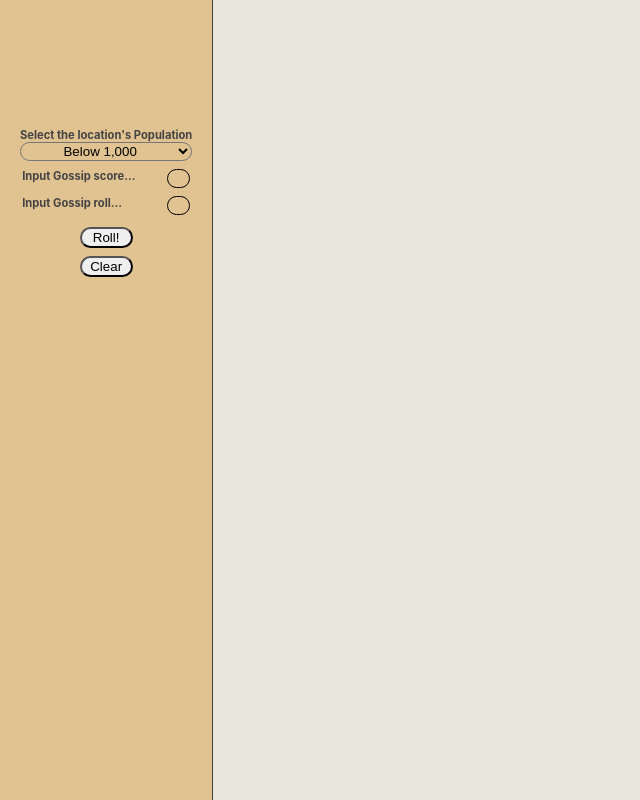
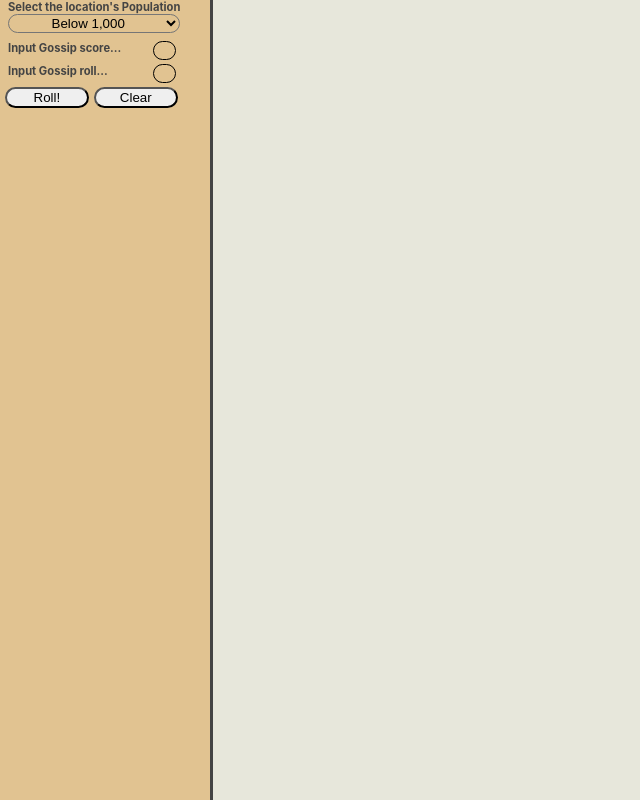
Before and after one commit to justricky21/wfrp-shoppe-generator, a React (Create React App) app: page / in a window 1280 px wide. Shown: the whole page, without its empty margins (0-640 px from the left). Built offline with nearby package versions, Linux system fonts and the light colour scheme.

Commit message:
redone main form css and relegated buttons to footer component

```diff
--- a/src/components/MainForm.css
+++ b/src/components/MainForm.css
@@ -1,23 +1,11 @@
 .main-form {
-  display: flex;
-  flex-flow: column wrap;
-  align-items: stretch;
+  background-color: #e1c391;
+
   min-height: 100vh;
   overflow: auto;
-  background-color: #e1c391;
   border-right-style: solid;
-  border-right-width: 1px;
 }
 
-.main-form > div,
-.main-form > button {
+.main-form > div {
   position: relative;
-  top: 8rem;
 }
-
-button {
-  margin: 0.5rem 25% 0 25%;
-  width: 25%;
-  align-self: center;
-  border-radius: 1rem;
-}
--- a/src/components/MainForm.js
+++ b/src/components/MainForm.js
@@ -1,6 +1,7 @@
 import React from "react";
 import FormInput from "./FormInput";
 import FormDropdown from "./FormDropdown";
+import MainFormFooter from "./MainFormFooter";
 import "./MainForm.css";
 
 function MainForm(props) {
@@ -17,24 +18,6 @@ function MainForm(props) {
   } = props;
   return (
     <form className="main-form">
-      {resultsDisplayed && (
-        <FormInput
-          placeholder="Filter by name..."
-          stateName="itemFilter"
-          type="text"
-          value={itemFilter}
-          onChange={onChange}
-        />
-      )}
-      {resultsDisplayed && (
-        <FormInput
-          placeholder="Filter by group..."
-          stateName="groupFilter"
-          type="text"
-          value={groupFilter}
-          onChange={onChange}
-        />
-      )}
       <FormDropdown
         defaultValue={0}
         label="Select the location's Population"
@@ -56,8 +39,25 @@ function MainForm(props) {
         value={gossipRoll}
         onChange={onChange}
       />
-      <button onClick={(e) => onRollPress(e)}>Roll!</button>
-      <button onClick={(e) => onClearPress(e)}>Clear</button>
+      {resultsDisplayed && (
+        <FormInput
+          placeholder="Filter by name..."
+          stateName="itemFilter"
+          type="text"
+          value={itemFilter}
+          onChange={onChange}
+        />
+      )}
+      {resultsDisplayed && (
+        <FormInput
+          placeholder="Filter by group..."
+          stateName="groupFilter"
+          type="text"
+          value={groupFilter}
+          onChange={onChange}
+        />
+      )}
+      <MainFormFooter onRollPress={onRollPress} onClearPress={onClearPress} />
     </form>
   );
 }
--- /dev/null
+++ b/src/components/MainFormFooter.css
@@ -0,0 +1,9 @@
+.main-form-footer {
+  display: inline;
+}
+
+.main-form-footer > button {
+  margin-left: 0.3rem;
+  width: 40%;
+  border-radius: 1rem;
+}
--- /dev/null
+++ b/src/components/MainFormFooter.js
@@ -0,0 +1,14 @@
+import React from "react";
+import "./MainFormFooter.css";
+
+function MainFormFooter(props) {
+  const { onRollPress, onClearPress } = props;
+  return (
+    <div className="main-form-footer">
+      <button onClick={(e) => onRollPress(e)}>Roll!</button>
+      <button onClick={(e) => onClearPress(e)}>Clear</button>
+    </div>
+  );
+}
+
+export default MainFormFooter;
```
